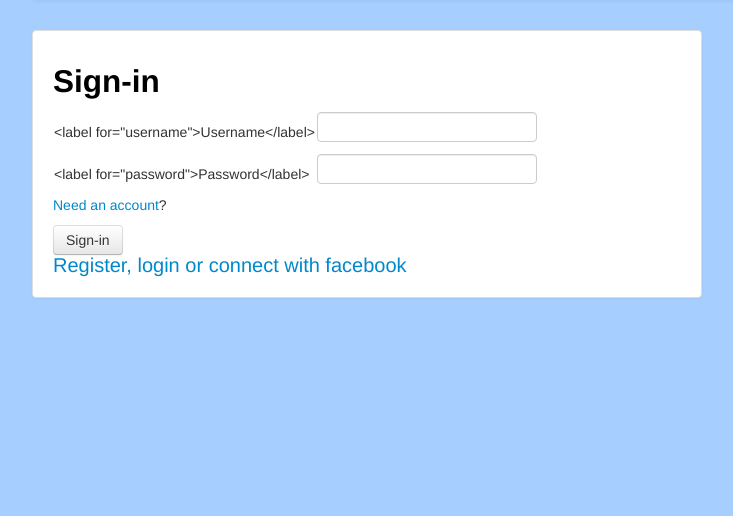
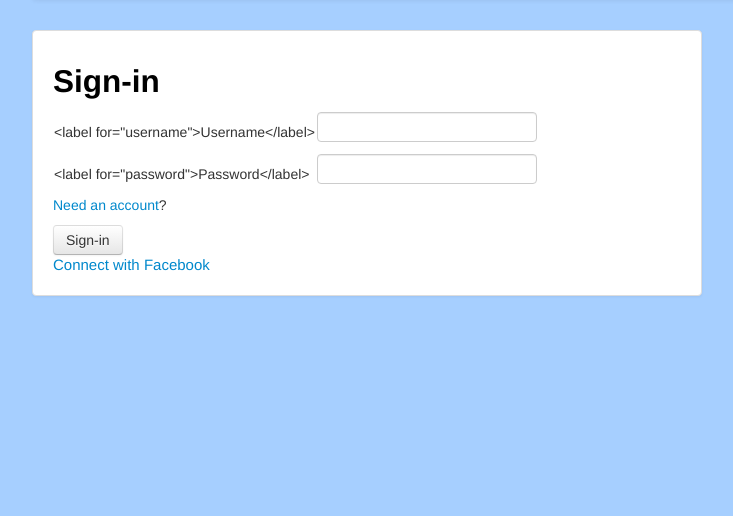
Before and after one commit to Fireworks/sGator, a Django app: template templates/registration/login.html in a window 1280 px wide. Shown: the part 67-583 px from the top of the page, without its empty margins (23-756 px from the left). Run offline with Django 3.2, Linux system fonts and the light colour scheme; the template is opened without the code that fills it, so the values that code supplies are empty, except form fields; tables that the repository leaves empty hold one stand-in row (values such as "Sample post"); form fields are guessed from the names that the template uses; some libraries are stand-ins or nearby versions.

Commit message:
Facebook update 3

```diff
--- a/templates/registration/login.html
+++ b/templates/registration/login.html
@@ -93,8 +93,8 @@
 		</form>
 		<link href="{{ STATIC_URL }}css/facebook.css" type="text/css" rel="stylesheet" media="all" />
 		{% include 'django_facebook/_facebook_js.html' %}
-		<form action="http://facebook.com?facebook_login=1" method="post">
-<a href="javascript:void(0);" style="font-size: 20px;" onclick="F.connect(this.parentNode);">Register, login or connect with facebook</a>
+		<form action="{% url 'facebook_connect' %}?facebook_login=1" method="post">
+<a href="javascript:void(0);" style="font-size: 15px;" onclick="F.connect(this.parentNode);">Connect with Facebook</a>
 <input type="hidden" value="{{ request.path }}" name="next" />
 <input type="hidden" value="{{ request.path }}" name="register_next" />
 <input type="hidden" value="{{ request.path }}" name="error_next" />
```
